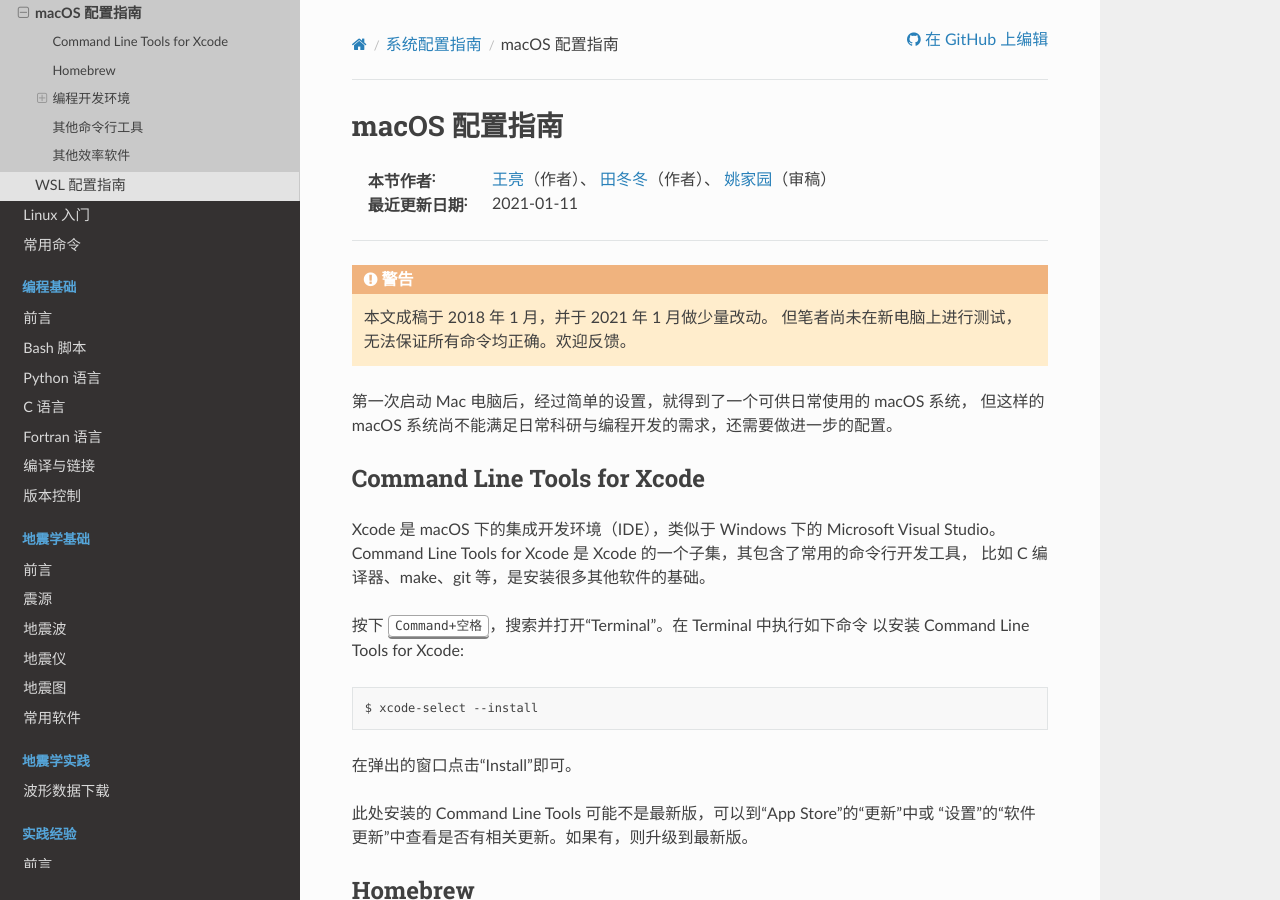
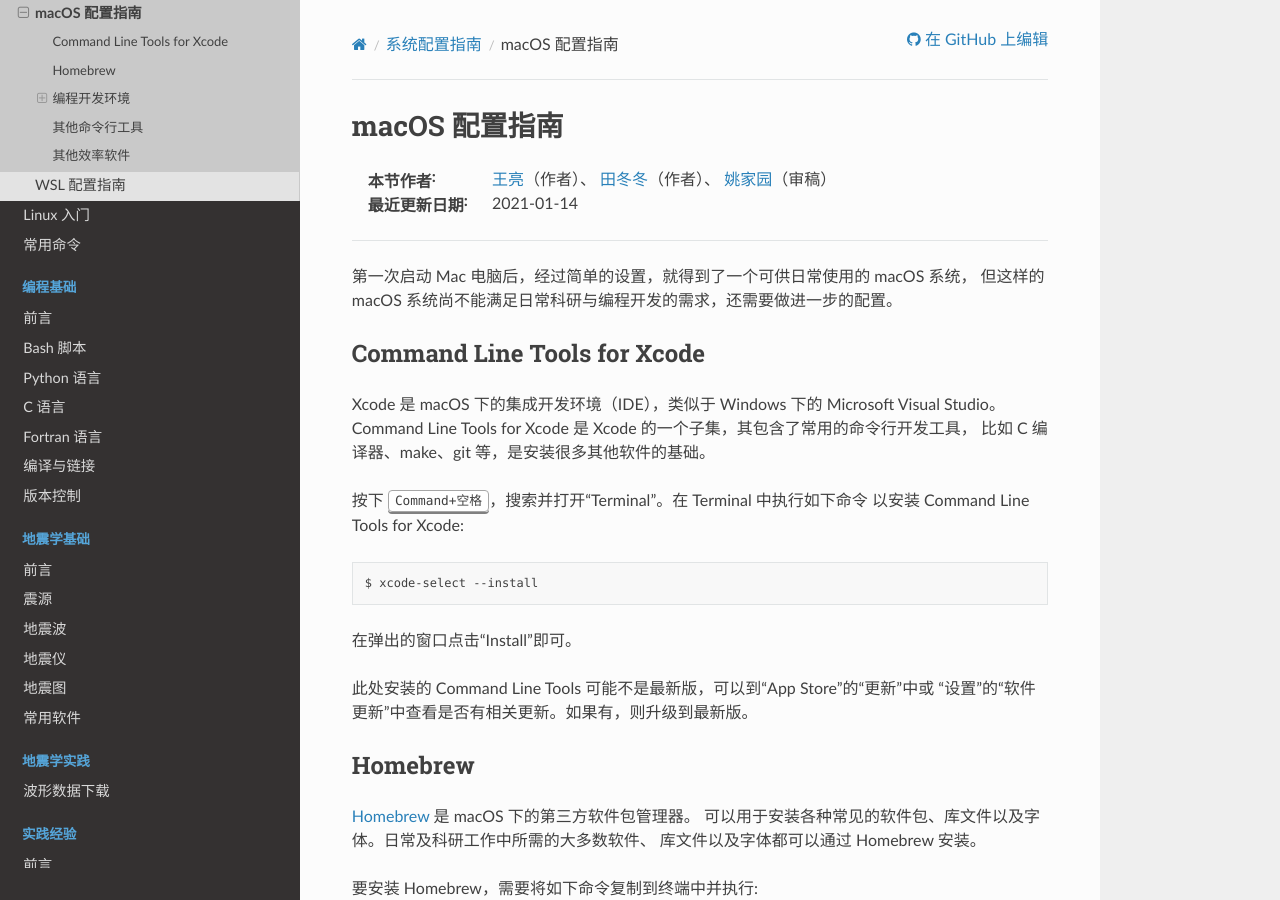
Before and after one commit to seismo-learn/seismology101, a Sphinx documentation site: the page built from source/computer/macos-setup.rst, in a window 1280 px wide and 900 px high. Built offline with Sphinx 7.4.7 and the Read the Docs theme 2.0.0, drawn with Linux system fonts in a browser that asks for light colours.

Commit message:
Apply suggestions from code review
Co-authored-by: Dongdong Tian <seisman.info@gmail.com>

```diff
--- a/source/computer/macos-setup.rst
+++ b/source/computer/macos-setup.rst
@@ -4,14 +4,9 @@
 :本节作者: `王亮 <https://github.com/wangliang1989>`__\ （作者）、
            `田冬冬 <https://me.seisman.info/>`__\ （作者）、
            `姚家园 <https://github.com/core-man>`__\ （审稿）
-:最近更新日期: 2021-01-11
+:最近更新日期: 2021-01-14
 
 ----
-
-.. warning::
-
-   本文成稿于 2018 年 1 月，并于 2021 年 1 月做少量改动。
-   但笔者尚未在新电脑上进行测试，无法保证所有命令均正确。欢迎反馈。
 
 第一次启动 Mac 电脑后，经过简单的设置，就得到了一个可供日常使用的 macOS 系统，
 但这样的 macOS 系统尚不能满足日常科研与编程开发的需求，还需要做进一步的配置。
```
